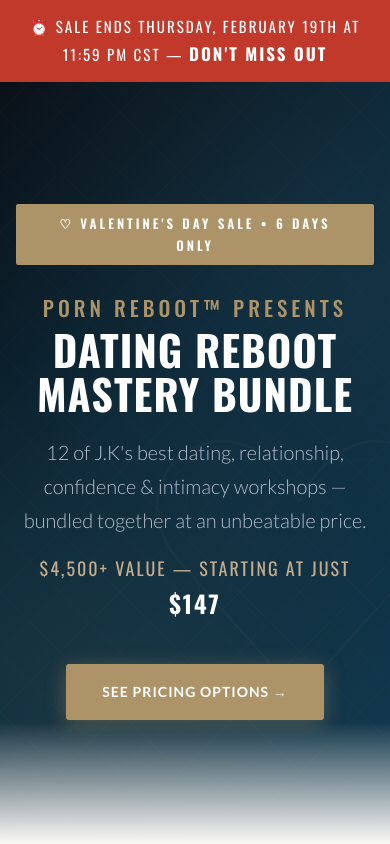
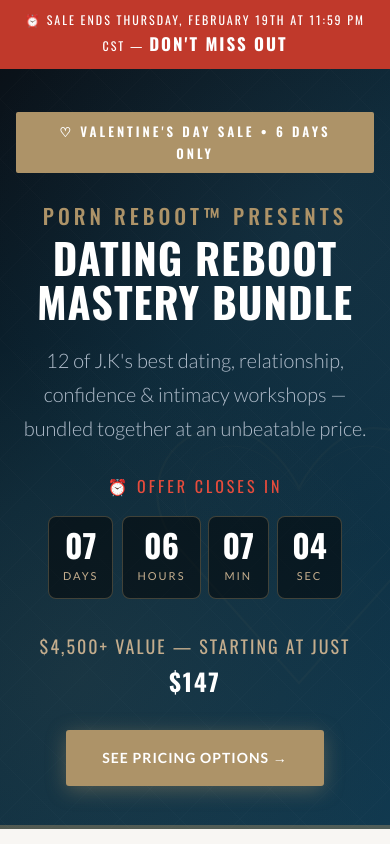
Before and after one commit to elevated-recovery/dating-reboot-mastery, a plain HTML site: page index.html in a window 390 px wide. Shown: the top 844 px of the page. Drawn offline with nearby package versions, Linux system fonts and the light colour scheme.

Commit message:
Update index.html

```diff
--- a/index.html
+++ b/index.html
@@ -1,3 +1,4 @@
+
 <!DOCTYPE html>
 <html lang="en">
 <head>
@@ -55,6 +56,55 @@
   }
   .countdown-strip strong { font-size: 17px; }
 
+  /* Hero countdown timer */
+  .hero-timer-wrap {
+    margin: 28px 0 32px; animation: fadeUp 0.8s ease-out 0.5s both;
+  }
+  .hero-timer-label {
+    font-family: 'Oswald', sans-serif; font-size: 16px; color: var(--red-soft);
+    letter-spacing: 3px; text-transform: uppercase; margin-bottom: 16px;
+  }
+  .hero-countdown {
+    display: inline-flex; gap: 16px; justify-content: center;
+  }
+  .hero-countdown .hcd-block {
+    background: rgba(0,0,0,0.5); border: 1px solid rgba(173,147,104,0.35);
+    border-radius: 8px; padding: 18px 22px; min-width: 85px; text-align: center;
+    backdrop-filter: blur(4px);
+  }
+  .hero-countdown .hcd-num {
+    font-family: 'Oswald', sans-serif; font-size: 44px; font-weight: 700;
+    color: var(--white); line-height: 1;
+  }
+  .hero-countdown .hcd-label {
+    font-size: 11px; color: var(--secondary-light); letter-spacing: 2px;
+    text-transform: uppercase; margin-top: 6px;
+  }
+
+  /* Pricing section timer */
+  .pricing-timer-wrap {
+    text-align: center; margin-bottom: 32px;
+  }
+  .pricing-timer-label {
+    font-family: 'Oswald', sans-serif; font-size: 16px; color: var(--red-soft);
+    letter-spacing: 2px; text-transform: uppercase; margin-bottom: 12px;
+  }
+  .pricing-countdown {
+    display: inline-flex; gap: 12px; justify-content: center;
+  }
+  .pricing-countdown .pcd-block {
+    background: rgba(0,0,0,0.3); border: 1px solid rgba(173,147,104,0.3);
+    border-radius: 6px; padding: 12px 16px; min-width: 70px; text-align: center;
+  }
+  .pricing-countdown .pcd-num {
+    font-family: 'Oswald', sans-serif; font-size: 36px; font-weight: 700;
+    color: var(--white); line-height: 1;
+  }
+  .pricing-countdown .pcd-label {
+    font-size: 11px; color: var(--complement); letter-spacing: 1px;
+    text-transform: uppercase; margin-top: 4px;
+  }
+
   /* ===== HERO ===== */
   .hero {
     position: relative;
@@ -80,8 +130,9 @@
     content: '';
     position: absolute;
     bottom: 0; left: 0; right: 0;
-    height: 120px;
-    background: linear-gradient(to top, var(--off-white), transparent);
+    height: 4px;
+    background: var(--secondary);
+    opacity: 0.4;
     pointer-events: none;
   }
   .hero-texture {
@@ -114,10 +165,10 @@
   }
   .hero-value {
     font-family: 'Oswald', sans-serif; font-size: 18px; color: var(--secondary-light);
-    letter-spacing: 2px; margin-bottom: 40px; animation: fadeUp 0.8s ease-out 0.5s both;
+    letter-spacing: 2px; margin-bottom: 28px; animation: fadeUp 0.8s ease-out 0.6s both;
   }
   .hero-value strong { font-size: 24px; color: var(--white); }
-  .hero-cta { animation: fadeUp 0.8s ease-out 0.6s both; }
+  .hero-cta { animation: fadeUp 0.8s ease-out 0.7s both; }
 
   /* ===== BUTTONS ===== */
   .btn {
@@ -395,6 +446,13 @@
     .pricing-card-price { font-size: 48px; }
     .value-items { gap: 24px; }
     .workshop-card { flex-direction: column; }
+    .countdown-strip { font-size: 12px; padding: 10px 12px; }
+    .hero-countdown { gap: 8px; }
+    .hero-countdown .hcd-block { min-width: 60px; padding: 12px 14px; }
+    .hero-countdown .hcd-num { font-size: 32px; }
+    .pricing-countdown { gap: 8px; }
+    .pricing-countdown .pcd-block { min-width: 56px; padding: 10px 12px; }
+    .pricing-countdown .pcd-num { font-size: 28px; }
   }
 </style>
 </head>
@@ -435,6 +493,17 @@
       Dating Reboot<br>Mastery Bundle
     </h1>
     <p class="hero-subtitle">12 of J.K's best dating, relationship, confidence & intimacy workshops — bundled together at an unbeatable price.</p>
+
+    <div class="hero-timer-wrap">
+      <div class="hero-timer-label">⏰ Offer closes in</div>
+      <div class="hero-countdown" id="heroTimer">
+        <div class="hcd-block"><div class="hcd-num" id="hDays">00</div><div class="hcd-label">Days</div></div>
+        <div class="hcd-block"><div class="hcd-num" id="hHrs">00</div><div class="hcd-label">Hours</div></div>
+        <div class="hcd-block"><div class="hcd-num" id="hMins">00</div><div class="hcd-label">Min</div></div>
+        <div class="hcd-block"><div class="hcd-num" id="hSecs">00</div><div class="hcd-label">Sec</div></div>
+      </div>
+    </div>
+
     <p class="hero-value">$4,500+ VALUE — STARTING AT JUST <strong>$147</strong></p>
     <div class="hero-cta">
       <a href="#pricing" class="btn btn-primary">See Pricing Options →</a>
@@ -604,6 +673,16 @@
   <h2 class="section-title">Choose Your Path</h2>
   <p class="section-subtitle" style="color: var(--complement);">Two options. Same mission. Transform your dating life.</p>
 
+  <div class="pricing-timer-wrap">
+    <div class="pricing-timer-label">⏰ This offer disappears in</div>
+    <div class="pricing-countdown" id="pricingTimer">
+      <div class="pcd-block"><div class="pcd-num" id="pDays">00</div><div class="pcd-label">Days</div></div>
+      <div class="pcd-block"><div class="pcd-num" id="pHrs">00</div><div class="pcd-label">Hours</div></div>
+      <div class="pcd-block"><div class="pcd-num" id="pMins">00</div><div class="pcd-label">Minutes</div></div>
+      <div class="pcd-block"><div class="pcd-num" id="pSecs">00</div><div class="pcd-label">Seconds</div></div>
+    </div>
+  </div>
+
   <div class="value-items">
     <div class="value-item"><div class="num">12</div><div class="desc">Workshops & Courses</div></div>
     <div class="value-item"><div class="num">60+</div><div class="desc">Hours of Content</div></div>
@@ -708,6 +787,7 @@
 
 <!-- Scroll Animation -->
 <script>
+  // Scroll Animation
   const observer = new IntersectionObserver((entries) => {
     entries.forEach((entry, i) => {
       if (entry.isIntersecting) {
@@ -726,6 +806,42 @@
       if (target) target.scrollIntoView({ behavior: 'smooth', block: 'start' });
     });
   });
+
+  // Countdown Timer — Feb 19, 2026 11:59 PM CST (UTC-6)
+  const deadline = new Date('2026-02-20T05:59:00Z').getTime(); // 11:59 PM CST = 5:59 AM UTC next day
+
+  function updateTimers() {
+    const now = Date.now();
+    const diff = Math.max(0, deadline - now);
+
+    const days = Math.floor(diff / (1000 * 60 * 60 * 24));
+    const hrs = Math.floor((diff % (1000 * 60 * 60 * 24)) / (1000 * 60 * 60));
+    const mins = Math.floor((diff % (1000 * 60 * 60)) / (1000 * 60));
+    const secs = Math.floor((diff % (1000 * 60)) / 1000);
+
+    const pad = n => String(n).padStart(2, '0');
+
+    // Hero timer
+    document.getElementById('hDays').textContent = pad(days);
+    document.getElementById('hHrs').textContent = pad(hrs);
+    document.getElementById('hMins').textContent = pad(mins);
+    document.getElementById('hSecs').textContent = pad(secs);
+
+    // Pricing section timer
+    document.getElementById('pDays').textContent = pad(days);
+    document.getElementById('pHrs').textContent = pad(hrs);
+    document.getElementById('pMins').textContent = pad(mins);
+    document.getElementById('pSecs').textContent = pad(secs);
+
+    if (diff <= 0) {
+      document.querySelectorAll('.hero-timer-wrap, .pricing-timer-wrap').forEach(el => {
+        el.innerHTML = '<div style="font-family:Oswald,sans-serif;font-size:20px;color:#e74c3c;letter-spacing:2px;">THIS SALE HAS ENDED</div>';
+      });
+    }
+  }
+
+  updateTimers();
+  setInterval(updateTimers, 1000);
 </script>
 
 </body>
```
